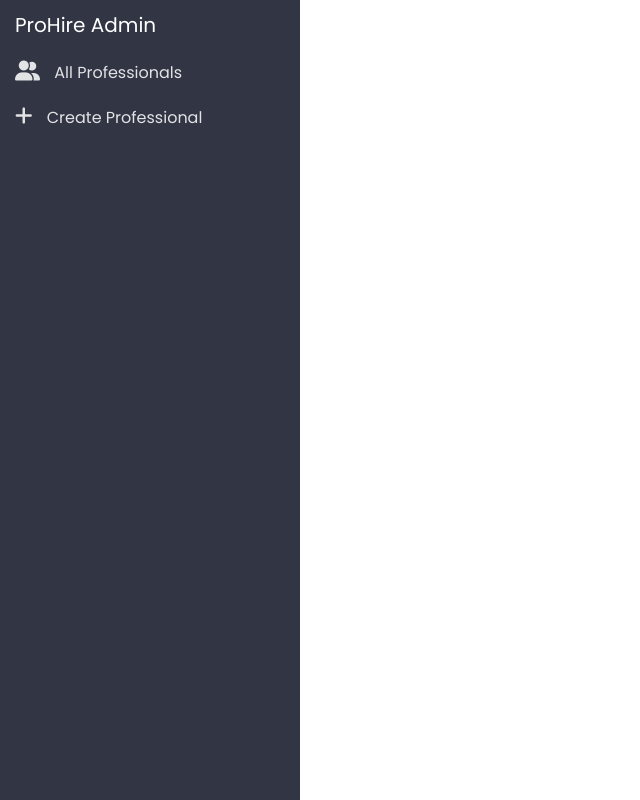
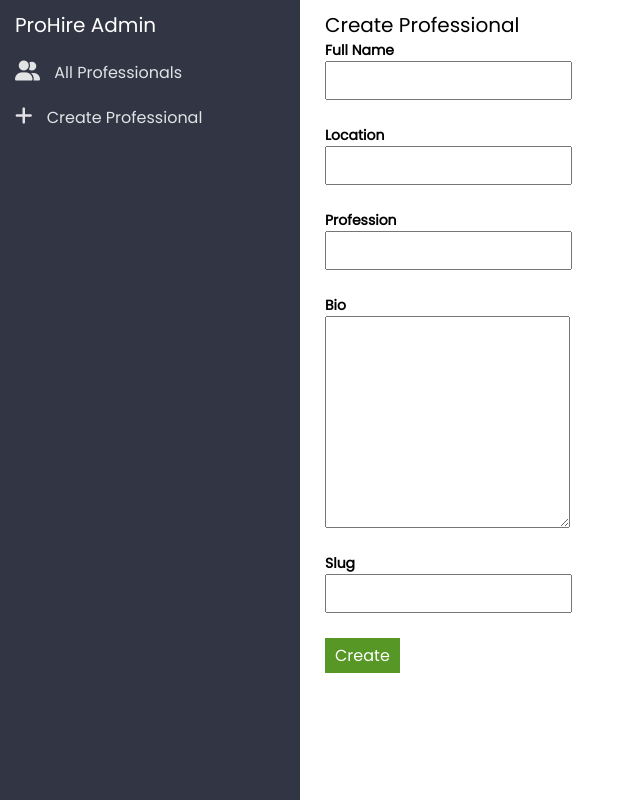
Before and after one commit to jacobcambell/prohire, a React (Create React App) app in the folder frontend/: page /admin/dashboard/create in a window 1280 px wide. Shown: the whole page, without its empty margins (0-640 px from the left). Built offline with nearby package versions, Linux system fonts and the light colour scheme; no server answers.

Commit message:
Design create professional page

```diff
--- a/frontend/src/components/AdminDashboard/PageCreate.js
+++ b/frontend/src/components/AdminDashboard/PageCreate.js
@@ -2,7 +2,26 @@ import styles from './css/Pages.module.css';
 
 const PageCreate = () => {
     return (
-        <div className={styles.page}></div>
+        <div className={styles.page}>
+            <p className={styles.title}>Create Professional</p>
+
+            <p className={styles.label}>Full Name</p>
+            <input type="text" className={styles.field} />
+
+            <p className={styles.label}>Location</p>
+            <input type="text" className={styles.field} />
+
+            <p className={styles.label}>Profession</p>
+            <input type="text" className={styles.field} />
+
+            <p className={styles.label}>Bio</p>
+            <textarea className={styles.field}></textarea>
+
+            <p className={styles.label}>Slug</p>
+            <input type="text" className={styles.field} />
+
+            <button className={styles.addBtn}>Create</button>
+        </div>
      );
 }
 
--- a/frontend/src/components/AdminDashboard/css/Pages.module.css
+++ b/frontend/src/components/AdminDashboard/css/Pages.module.css
@@ -19,6 +19,22 @@
   cursor: pointer;
   display: table;
   margin: 5px 0 25px;
+}
+
+.page .label {
+  font-size: 14px;
+  font-weight: bold;
+}
+
+.page .field {
+  display: block;
+  width: 25%;
+  margin-bottom: 25px;
+  padding: 5px;
+}
+
+.page textarea.field {
+  height: 200px;
 }
 
 .protile {
--- a/frontend/src/components/AdminDashboard/css/Pages.module.scss
+++ b/frontend/src/components/AdminDashboard/css/Pages.module.scss
@@ -17,6 +17,22 @@
         cursor: pointer;
         display: table;
         margin: 5px 0 25px;
+    }
+
+    .label{
+        font-size: 14px;
+        font-weight: bold;
+    }
+
+    .field{
+        display: block;
+        width: 25%;
+        margin-bottom: 25px;
+        padding: 5px;
+    }
+
+    textarea.field{
+        height: 200px;
     }
 }
 
```
Also changed, not shown: 1 other file (tests, documents, lock files or other folders).
